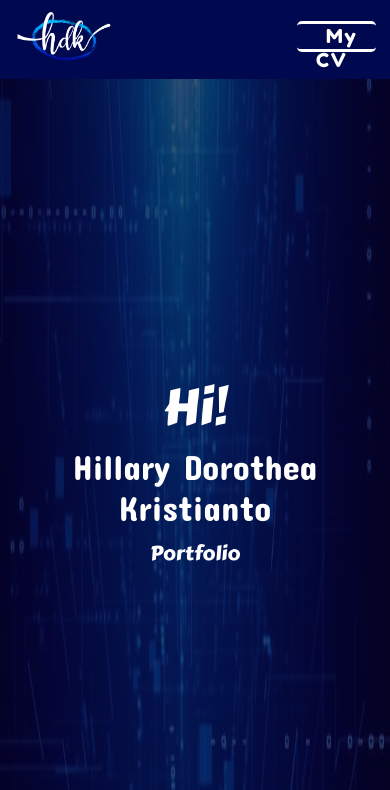
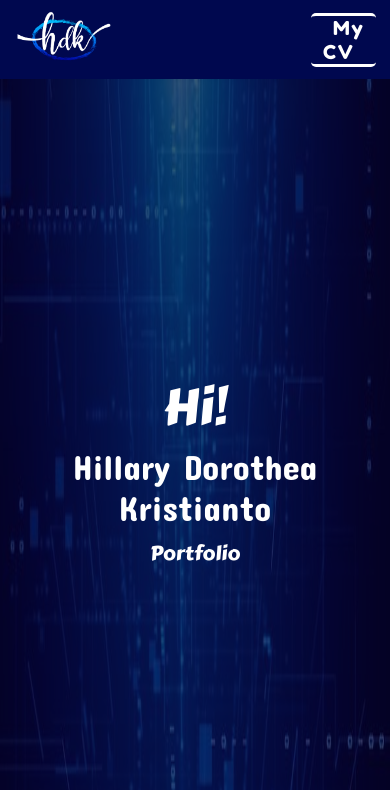
Before and after one commit to theahdk/theahdk.github.io, a plain HTML site: page index.html in a window 390 px wide. Shown: the top 790 px of the page. Drawn offline with Linux system fonts and the light colour scheme.

Commit message:
second commit

```diff
--- a/index.html
+++ b/index.html
@@ -524,10 +524,10 @@
             .cv{
                 visibility: visible;
                 /* display: flex; */
-                margin-top: 5px;
+                /* margin-top: 5px; */
                 margin-left: -150px;
-                width: 500px;
-                height: 25px;
+                /* width: 600px; */
+                /* height: 45px; */
                 text-align: center;
             }
 
```
